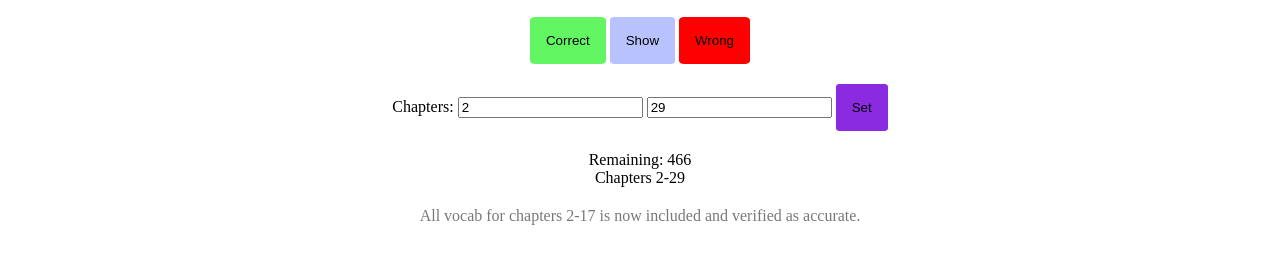
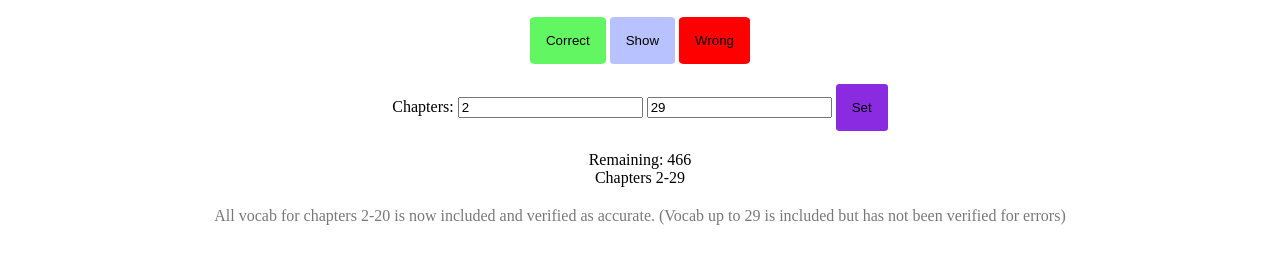
Before and after one commit to ThomasZajac7/RosedaleHebrew.github.io, a plain HTML site: page index.html in a window 1280 px wide. Shown: the part 168-432 px from the top of the page. Drawn offline with Linux system fonts and the light colour scheme.

Commit message:
Update index.html

```diff
--- a/index.html
+++ b/index.html
@@ -39,7 +39,8 @@
         </div>
         <div id="info"></div>
         <div id="update-info">
-            <p>All vocab for chapters 2-17 is now included and verified as accurate.</p>
+            <p>All vocab for chapters 2-20 is now included and verified as accurate. (Vocab up to 29 is included but has
+                not been verified for errors)</p>
         </div>
     </div>
     <script src="script.js"></script>
```
